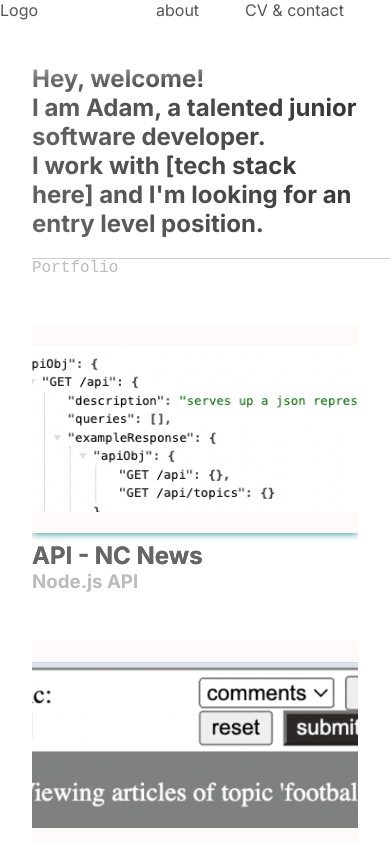
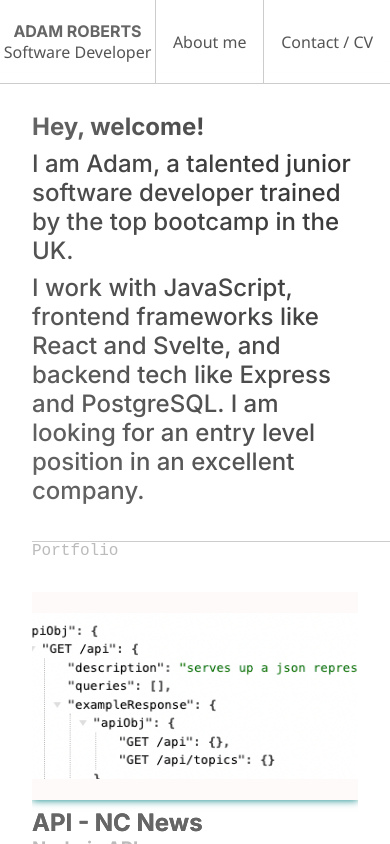
Before and after one commit to aadamr0/portfolio-site-svelte, a SvelteKit app: page / in a window 390 px wide. Built offline with nearby package versions, Linux system fonts and the light colour scheme.

Commit message:
mobile first draft complete

```diff
--- a/src/components/topbar.svelte
+++ b/src/components/topbar.svelte
@@ -7,45 +7,65 @@
 
 <div id="topbar-div">
 	<a href="/" class="topbar-1">
-		<p id="logo">Logo</p>
+		<h1 id="logo">ADAM ROBERTS</h1>
+		<p>Software Developer</p>
 	</a>
 	<a href="/about" class="topbar-2">
-		<p>about</p>
+		<p>About me</p>
 	</a>
 	<a href="/contact" class="topbar-3">
-		<p>CV & contact</p>
+		<p>Contact / CV</p>
 	</a>
 </div>
 
 <style>
+	* {
+		font-family: 'Segoe UI', Tahoma, Geneva, Verdana, sans-serif;
+	}
 	#topbar-div {
 		width: 100%;
 		height: 100%;
 		/* border-bottom: 1px solid var(--border); */
 		background: linear-gradient(
 			to bottom,
-			rgba(256, 256, 256, 1),
-			rgba(256, 256, 256, 0.9),
-			rgba(256, 256, 256, 0)
+			rgba(256, 256, 256, 1) 70%,
+			rgba(256, 256, 256, .5)
 		);
 		position: relative;
 		display: flex;
+		border-bottom: 1px solid var(--border);
 	}
 
 	.topbar-1 {
 		flex-grow: 0;
 		flex-shrink: 0;
 		flex-basis: 40%;
+		display: flex;
+		justify-content: center;
+		flex-direction: column;
+		align-items: center;
+		border-right: 1px solid var(--border);
+	}
+
+	.topbar-1 h1 {
+		font-size: 1rem;
 	}
 
 	.topbar-2 {
 		flex-grow: 1;
 		flex-shrink: 0;
+		display: flex;
+		justify-content: center;
+		align-items: center;
+		border-right: 1px solid var(--border);
 	}
 
 	.topbar-3 {
 		flex-grow: 1;
 		flex-shrink: 0;
+		display: flex;
+		justify-content: center;
+		align-items: center;
 	}
 
 	#logo {
--- a/src/routes/+layout.svelte
+++ b/src/routes/+layout.svelte
@@ -72,9 +72,10 @@
 
 		.topbar-layout-div {
 			display: block;
-			position: absolute;
+			position: fixed;
 			top: 0;
 			left: 0;
+			z-index: 1000;
 			width: 100%;
 			height: 10%;
 		}
--- a/src/routes/+page.svelte
+++ b/src/routes/+page.svelte
@@ -6,8 +6,7 @@
 	<h2>Hey, welcome!</h2>
 </div>
 <div class="introduction-div content-div">
-	<h2>I am Adam, a talented junior software developer.</h2>
-	<h2>I work with [tech stack here] and I'm looking for an entry level position.</h2>
+	<h2 id="intro">I am Adam, a talented junior software developer trained by the top bootcamp in the UK. <br> <div class="br"></div> I work with JavaScript, frontend frameworks like React and Svelte, and backend tech like Express and PostgreSQL. I am looking for an entry level position in an excellent company.</h2>
 </div>
 
 <br />
@@ -96,23 +95,26 @@
 		color: var(--subtle-grey);
 	}
 
-	.portfolio-thumb-title {
-		color: red;
-	}
-
 	/* mobile design */
 	@media only screen and (max-width: 768px) {
+		.br {
+			margin-bottom: .5rem;
+		}
 		.content-div {
 			margin-inline: var(--mobile-margin-inline);
 		}
 		.welcome-div {
-			margin-top: var(--top-of-page-mobile-margin);
+			margin-top: 7rem;
+			margin-bottom: .5rem;
+		}
+		.introduction-div {
+			margin-bottom: 1rem;
 		}
 		.divider {
 			margin-left: var(--mobile-margin-inline);
 		}
 		.divider-title {
-			margin-bottom: var(--mobile-vertical-gap);
+			margin-bottom: 2rem;
 		}
 		.portfolio-grid-div {
 			display: grid;
@@ -189,5 +191,8 @@
 		.contact-grid-item h2 {
 			padding-bottom: .66rem;
 		}
+		#intro {
+			font-weight: 500;
+		}
 	}
 </style>
--- a/src/routes/about/+page.svelte
+++ b/src/routes/about/+page.svelte
@@ -1,17 +1,36 @@
 <div class="about-title content-item">
     <h1>More about me</h1>
 </div>
-
-<p>I’m a fast learner, and looking to reach a high level of skill in software development. I want to join a team to craft high-quality software to provide efficent, relevant solutions to whoever possible. As software development is a skill which is adaptable and versatile, interesting, and importantly, which could span over a whole career, I decided to train in the top software development bootcamp in the UK. Now I posses a host skills and tools, and I want to move forwards in a job to learn more and keep up the momentum; with sound communication skills from studying languages during my education, I’m eager to kickstart my programming career in a good company</p>
+<div class="tech-stack content-item">
+    <h3>Tech stack (Full stack development)</h3>
+    <p><strong>Languages:</strong> JavaScript</p>
+    <p><strong>Frontend:</strong> HTML, CSS, React.js, Wave, React Native</p>
+    <p><strong>Backend:</strong> PSQL, Postgres, Express.js, Firebase</p>
+    <p><strong>Hosting:</strong> CI/CD, Render, Netlify, Shared hosting, Elephant SQL</p>
+    <p><strong>Other:</strong> Agile, Pair programming, OOP, Functional programming, AI workflow, MVC, Git, GitHub, version control</p>
+</div>
+<div class="divider"></div>
+<div class="experience content-item">
+    <h3>Experience</h3>
+    <p>I have graduated from the top software development bootcamp in the UK. I have strong foundation skills in full stack web development. I further have experience doing freelance work for a Dutch web developer. <br> An interest in programming came to me when I was a teenager, through the wish to make games. Now I am looking to start my programming career in an excellent company.</p>
+</div>
 <br>
-<p>Tech stack</p>
-<div class="divider"></div>
 
 <style>
+
+    h1, h3 {
+        color: var(--h1);
+    }
 
     @media only screen and (max-width: 768px) {
         h1 {
             margin-top: var(--top-of-page-mobile-margin);
+        }
+        h3 {
+            margin-bottom: .25rem;
+        }
+        .divider, .content-item {
+            margin-bottom: 1rem;
         }
         .content-item {
             margin-inline: var(--mobile-margin-inline);
--- a/src/routes/globals.css
+++ b/src/routes/globals.css
@@ -11,7 +11,7 @@
     --border: #ccc;
     --off-white-bg: #FFFAFA;
 
-    --top-of-page-mobile-margin: 4rem;
+    --top-of-page-mobile-margin: 6rem;
     --mobile-margin-inline: 2rem;
     --mobile-vertical-gap: 3rem;
 }
```
